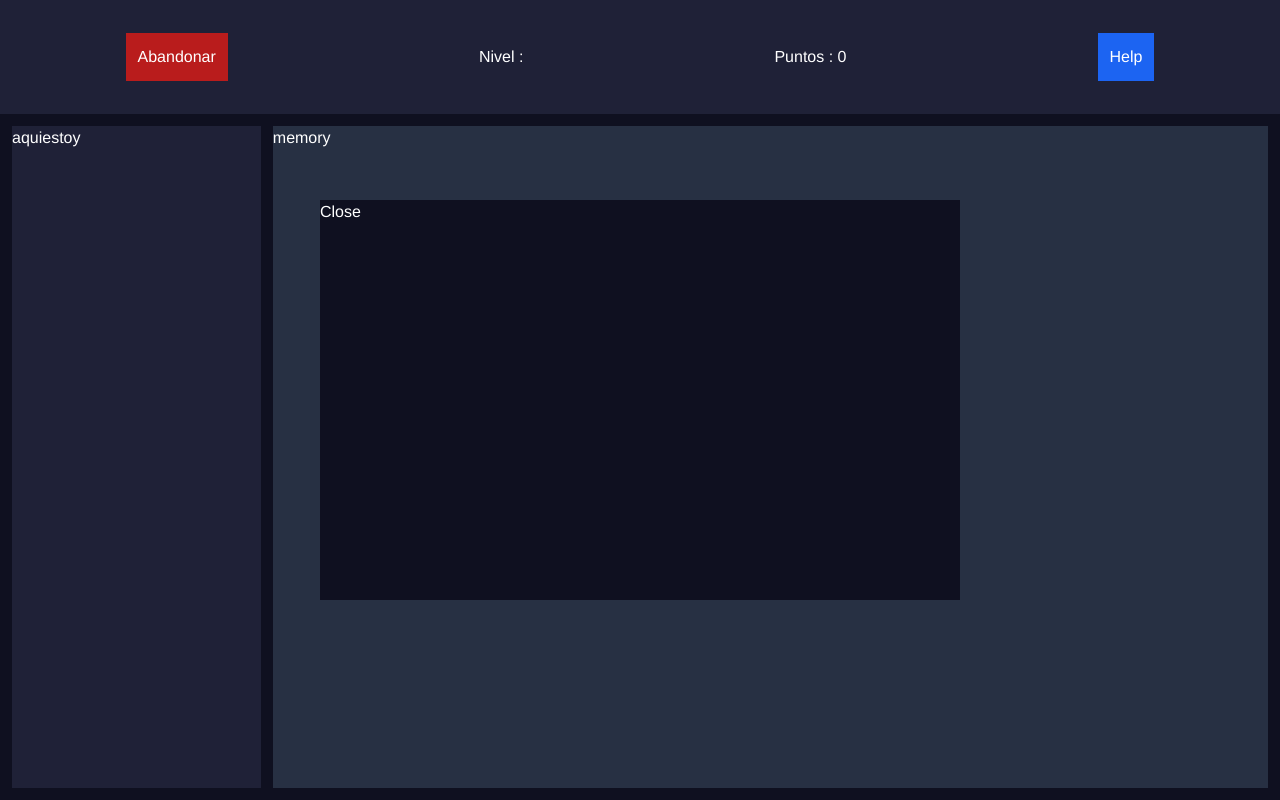
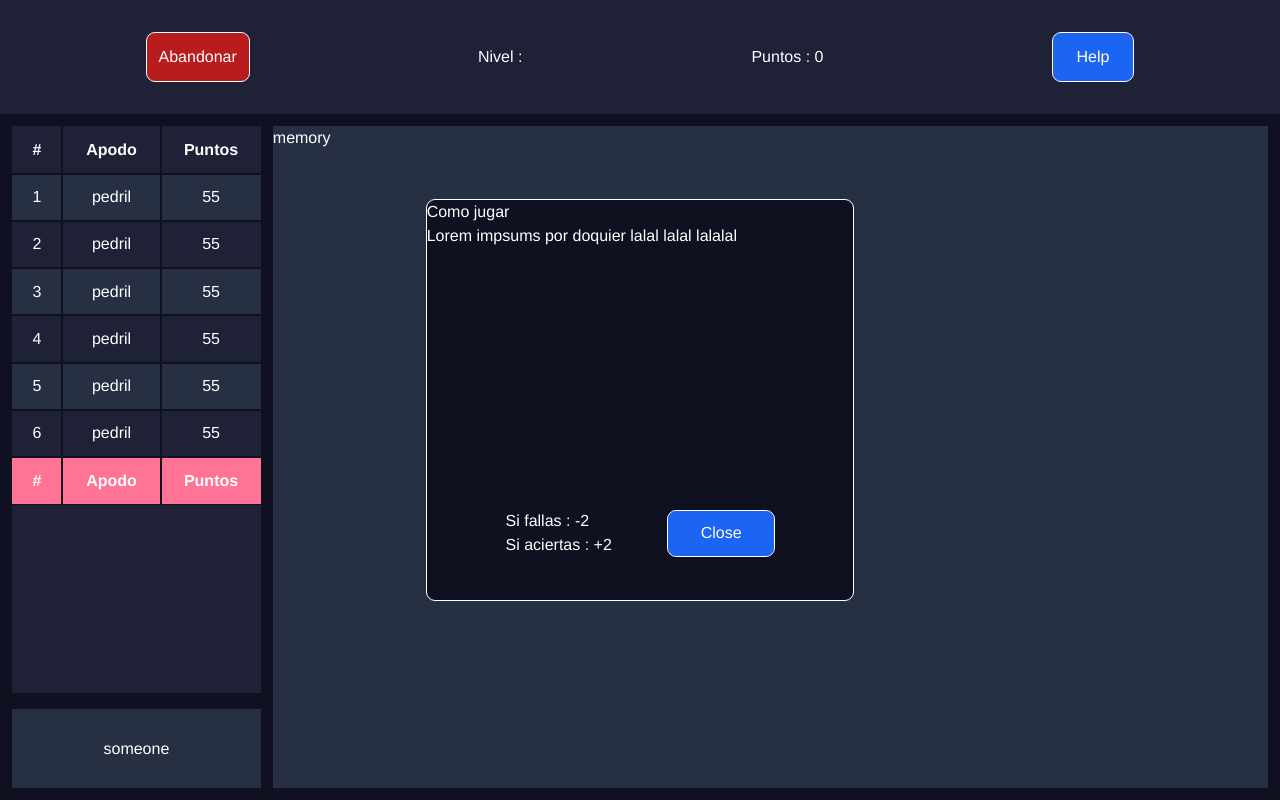
Before and after one commit to JosueG24/SuperGamesFrontend, a Next.js app: page /games/memory in a window 1280 px wide. Built offline with nearby package versions, Linux system fonts and the light colour scheme; a web font is replaced by a local one.

Commit message:
Mejoras a la seccion de games e implementación del grid de clasificaciones.

```diff
--- /dev/null
+++ b/src/components/layout/Grid1.jsx
@@ -0,0 +1,30 @@
+import React from 'react'
+
+export default function Grid1({mode}) {
+
+    const MyArr = [{apodo:"pedril", puntaje:55}, {apodo:"pedril", puntaje:55}, {apodo:"pedril", puntaje:55}, {apodo:"pedril", puntaje:55}, {apodo:"pedril", puntaje:55}, {apodo:"pedril", puntaje:55}]
+
+    return (
+    <div className='bg-c_GrayBlue w-full h-6/7'>
+        <div className='w-full h-1/12 flex font-semibold'>
+            <p className="h-full w-1/5 margins rounded-none outline-c_DarckBlue flexAllCenter">#</p>
+            <p className="h-full w-2/5 margins rounded-none outline-c_DarckBlue flexAllCenter" >Apodo</p>
+            <p className="h-full w-2/5 margins rounded-none outline-c_DarckBlue flexAllCenter">Puntos</p>
+        </div>
+        {MyArr.map((item, index)=>{
+            return(
+                <div className={index%2 !== 0 ?'w-full h-1/12 flex':"w-full h-1/12 flex bg-c_LightGrayBlue"} key={index}>
+                    <p className="h-full w-1/5 margins rounded-none outline-c_DarckBlue flexAllCenter">{index+1}</p>
+                    <p className="h-full w-2/5 margins rounded-none outline-c_DarckBlue flexAllCenter" >{item.apodo}</p>
+                    <p className="h-full w-2/5 margins rounded-none outline-c_DarckBlue flexAllCenter">{item.puntaje}</p>
+                </div>
+            )
+        })}
+        <div className='w-full h-1/12 flex bg-c_Pink font-semibold'>
+            <p className="h-full w-1/5 margins rounded-none outline-c_DarckBlue flexAllCenter">#</p>
+            <p className="h-full w-2/5 margins rounded-none outline-c_DarckBlue flexAllCenter" >Apodo</p>
+            <p className="h-full w-2/5 margins rounded-none outline-c_DarckBlue flexAllCenter">Puntos</p>
+        </div>
+    </div>
+  )
+}
--- a/src/pages/games/memory/index.js
+++ b/src/pages/games/memory/index.js
@@ -1,6 +1,7 @@
 import Layout from "@/components/layout/Layout"
 import Link from "next/link"
 import { useState } from "react"
+import Grid1 from "@/components/layout/Grid1"
 
 export default function memory() {
 
@@ -15,15 +16,16 @@ export default function memory() {
   return (
     <Layout page="memory">
       <div className="w-screen h-screen">
-        <header className="w-full h-1/7 bg-c_GrayBlue flex justify-around items-center">
-          <Link className="bg-red-700 p-3" href={"/"}>Abandonar</Link>
+        <header className="w-full h-1/7 bg-c_GrayBlue flex justify-around items-center px-8">
+          <Link className="bg-red-700 p-3 margins" href={"/"}>Abandonar</Link>
           <button onClick={defaultFunction} className="">Nivel : {level}</button>
           <button onClick={defaultFunction} className="">Puntos : {points}</button>
-          <button onClick={defaultFunction} className="bg-c_LightBlue p-3">Help</button>
+          <button onClick={defaultFunction} className="bg-c_LightBlue p-3 px-6 margins">Help</button>
         </header>
         <section className="w-full h-6/7 p-3 flex">
-          <div className="w-1/5 h-full bg-c_GrayBlue mr-3">
-            aquiestoy
+          <div className="w-1/5 h-full mr-3 flex flex-col justify-between">
+            <Grid1 mode="memory"/>
+            <button className="bg-c_LightGrayBlue w-full h-[calc(14.2857%-1rem)]">someone</button>
           </div>
           <div className="w-4/5 h-full bg-c_LightGrayBlue">
             <p>memory</p>
@@ -31,8 +33,18 @@ export default function memory() {
         </section>
 
         {modal == true &&
-        <div className="fixed bottom-1/4 left-1/4 w-1/2 h-1/2 bg-c_DarckBlue">
-          <button onClick={()=>setModal(false)}>Close</button>
+        <div className="fixed bottom-1/4 left-1/3 w-1/3 h-1/2 bg-c_DarckBlue margins">
+          <div className="h-2/3 w-full ">
+            <p>Como jugar</p>
+            <p>Lorem impsums por doquier lalal lalal lalalal</p>
+          </div>
+          <div className="h-1/3 w-full  flex justify-center items-center">
+            <div className="w-1/3 h-full flex flex-col justify-center">
+              <p>Si fallas : -2</p>
+              <p>Si aciertas : +2</p>
+            </div>
+            <button className="w-1/4 margins h-1/3 ml-5 bg-c_LightBlue" onClick={()=>setModal(false)}>Close</button>
+          </div>
         </div>
         }
       </div>
--- a/src/pages/games/mines/index.js
+++ b/src/pages/games/mines/index.js
@@ -1,3 +1,4 @@
+import Grid1 from "@/components/layout/Grid1"
 import Layout from "@/components/layout/Layout"
 import Link from "next/link"
 import { useState } from "react"
@@ -14,15 +15,16 @@ export default function mines() {
   return (
     <Layout page="mines">
       <div className="w-screen h-screen">
-        <header className="w-full h-1/7 bg-c_GrayBlue flex justify-around items-center">
-          <Link className="bg-red-700 p-3" href={"/"}>Abandonar</Link>
+        <header className="w-full h-1/7 bg-c_GrayBlue flex justify-around items-center px-8">
+          <Link className="bg-red-700 p-3 margins" href={"/"}>Abandonar</Link>
           <button onClick={defaultFunction} className="">Nivel : {level}</button>
           <button onClick={defaultFunction} className="">Puntos : {points}</button>
-          <button onClick={defaultFunction} className="bg-c_LightBlue p-3">Help</button>
+          <button onClick={defaultFunction} className="bg-c_LightBlue p-3 px-6 margins">Help</button>
         </header>
         <section className="w-full h-6/7 p-3 flex">
-          <div className="w-1/5 h-full bg-c_GrayBlue mr-3">
-            aquiestoy
+          <div className="w-1/5 h-full mr-3 flex flex-col justify-between">
+            <Grid1 mode="mines"/>
+            <button className="bg-c_LightGrayBlue w-full h-[calc(14.2857%-1rem)]">someone</button>
           </div>
           <div className="w-4/5 h-full bg-c_LightGrayBlue">
             <p>mines</p>
@@ -30,9 +32,19 @@ export default function mines() {
         </section>
 
         {modal == true &&
-        <div className="fixed bottom-1/4 left-1/4 w-1/2 h-1/2 bg-c_DarckBlue">
-          <button onClick={()=>setModal(false)}>Close</button>
+        <div className="fixed bottom-1/4 left-1/3 w-1/3 h-1/2 bg-c_DarckBlue margins">
+        <div className="h-2/3 w-full ">
+          <p>Como jugar</p>
+          <p>Lorem impsums por doquier lalal lalal lalalal</p>
         </div>
+        <div className="h-1/3 w-full  flex justify-center items-center">
+          <div className="w-1/3 h-full flex flex-col justify-center">
+            <p>Si fallas : -2</p>
+            <p>Si aciertas : +2</p>
+          </div>
+          <button className="w-1/4 margins h-1/3 ml-5 bg-c_LightBlue" onClick={()=>setModal(false)}>Close</button>
+        </div>
+      </div>
         }
       </div>
     </Layout>
--- a/src/pages/games/snake/index.js
+++ b/src/pages/games/snake/index.js
@@ -1,3 +1,4 @@
+import Grid1 from "@/components/layout/Grid1"
 import Layout from "@/components/layout/Layout"
 import Link from "next/link"
 import { useState } from "react"
@@ -14,15 +15,16 @@ export default function snake() {
   return (
     <Layout page="snake">
       <div className="w-screen h-screen">
-        <header className="w-full h-1/7 bg-c_GrayBlue flex justify-around items-center">
-          <Link className="bg-red-700 p-3" href={"/"}>Abandonar</Link>
+        <header className="w-full h-1/7 bg-c_GrayBlue flex justify-around items-center px-8">
+          <Link className="bg-red-700 p-3 margins" href={"/"}>Abandonar</Link>
           <button onClick={defaultFunction} className="">Nivel : {level}</button>
           <button onClick={defaultFunction} className="">Puntos : {points}</button>
-          <button onClick={defaultFunction} className="bg-c_LightBlue p-3">Help</button>
+          <button onClick={defaultFunction} className="bg-c_LightBlue p-3 px-6 margins">Help</button>
         </header>
         <section className="w-full h-6/7 p-3 flex">
-          <div className="w-1/5 h-full bg-c_GrayBlue mr-3">
-            aquiestoy
+          <div className="w-1/5 h-full mr-3 flex flex-col justify-between">
+            <Grid1 mode="snake"/>
+            <button className="bg-c_LightGrayBlue w-full h-[calc(14.2857%-1rem)]">someone</button>
           </div>
           <div className="w-4/5 h-full bg-c_LightGrayBlue">
             <p>snake</p>
@@ -30,9 +32,19 @@ export default function snake() {
         </section>
 
         {modal == true &&
-        <div className="fixed bottom-1/4 left-1/4 w-1/2 h-1/2 bg-c_DarckBlue">
-          <button onClick={()=>setModal(false)}>Close</button>
+        <div className="fixed bottom-1/4 left-1/3 w-1/3 h-1/2 bg-c_DarckBlue margins">
+        <div className="h-2/3 w-full ">
+          <p>Como jugar</p>
+          <p>Lorem impsums por doquier lalal lalal lalalal</p>
         </div>
+        <div className="h-1/3 w-full  flex justify-center items-center">
+          <div className="w-1/3 h-full flex flex-col justify-center">
+            <p>Si fallas : -2</p>
+            <p>Si aciertas : +2</p>
+          </div>
+          <button className="w-1/4 margins h-1/3 ml-5 bg-c_LightBlue" onClick={()=>setModal(false)}>Close</button>
+        </div>
+      </div>
         }
       </div>
     </Layout>
--- a/src/styles/globals.css
+++ b/src/styles/globals.css
@@ -1,3 +1,12 @@
 @tailwind base;
 @tailwind components;
 @tailwind utilities;
+
+@layer components{
+    .margins{
+        @apply outline outline-white outline-1 rounded-lg
+    }
+    .flexAllCenter{
+        @apply flex justify-center items-center;
+    }
+}
--- a/tailwind.config.js
+++ b/tailwind.config.js
@@ -12,7 +12,8 @@ module.exports = {
     extend: {
       height:{
         "1/7": "14.2857%",
-        "6/7": "85.7142%"
+        "6/7": "85.7142%",
+        "1/12":"08.3333%"
       },
       colors:{
         c_DarckBlue : "#0F1020",
```
